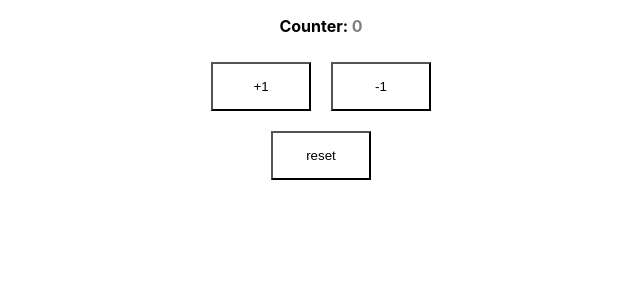
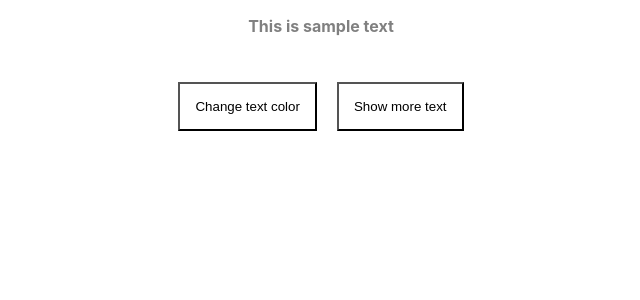
Before and after one commit to love-coding-pl/React-Hooks-Examples, a React (Create React App) app: page / in a window 1280 px wide. Shown: the top 300 px of the page, without its empty margins (319-959 px from the left). Built offline with nearby package versions, Linux system fonts and the light colour scheme.

Commit message:
useContext hook

```diff
--- a/src/App.js
+++ b/src/App.js
@@ -1,10 +1,13 @@
 import React from 'react';
 import HookExample from './components/hookExample.js';
+import DataContextProvider from './contexts/dataContext.js';
 
 function App() {
-  return (
-    <HookExample />
-  );
+    return (
+        <DataContextProvider >
+            <HookExample />
+        </DataContextProvider>
+    );
 }
 
 export default App;
--- a/src/components/hookExample.js
+++ b/src/components/hookExample.js
@@ -1,34 +1,17 @@
-import React, { useReducer } from 'react';
+import React, { useContext } from 'react';
+import { DataContext } from '../contexts/dataContext.js';
 
 const HookExample = () => {
-
-    const switchOption = (state, action) => {
-        switch (action.type) {
-            case 'add':
-                return {count: state.count + 1, color: "green"};
-            case 'substract':
-                return {count: state.count - 1, color: "red"};
-            case "reset":
-                return action.setInitState;
-            default:
-                return {count: state};
-        }
-    }
-
-    const init = () => {
-        return {count: 0, color: "gray"}
-    }
-    const initState = init();
-
-    // state - Declaring new state variable, called "counter" and initial count state
-    const [counter, setCounter] = useReducer(switchOption, initState);
+    const dataContext = useContext(DataContext);
     return (
         <div className="App">
-      <p> Counter: <span style={{color: counter.color }}> {counter.count} </span></p>
-      <button onClick={() => setCounter({type: "add"})} > +1 </button>
-      <button onClick={() => setCounter({type: "substract"})} > -1 </button>
+            <p style={{color: dataContext.data.color}}>This is sample text</p>
+            <div style={{display: dataContext.data.isTextVisible ? "block" : "none"}}>
+                This is more text, which is visible if clicked on "Show more text" button
+            </div>
             <div>
-         <button onClick={() => setCounter({type: "reset", setInitState: init()})} > reset </button>
+                <button onClick={() => dataContext.setData({type: "changeColor", color: 'red'})}>Change text color</button>
+                <button onClick={() => dataContext.setData({type: "changeTextVisibility"})}>Show more text</button>
             </div>
         </div>
     );
--- /dev/null
+++ b/src/contexts/dataContext.js
@@ -0,0 +1,29 @@
+import React, { createContext, useReducer } from 'react';
+
+export const DataContext = createContext();
+
+const switchData = (state, action) => {
+    switch (action.type) {
+        case "changeColor":
+            return {...state, color: action.color};
+        case "changeTextVisibility":
+            return {...state, isTextVisible: !state.isTextVisible};
+        default:
+            return state;
+    }
+}
+
+const DataContextProvider = (props) => {
+    const [data, setData] = useReducer(switchData, {
+        color: "gray",
+        isTextVisible: false,
+    })
+
+    return (
+        <DataContext.Provider value={{data, setData}} >
+            {props.children}
+        </DataContext.Provider>
+    )
+}
+
+export default DataContextProvider;
--- a/src/index.css
+++ b/src/index.css
@@ -17,7 +17,7 @@ button {
   width: auto;
   min-width: 100px;
   padding: 15px;
-  margin:  10px;
+  margin:  30px 10px;
   background: none;
   outline: none;
 }
```
Lines whose indentation alone changed are shown as unchanged.
